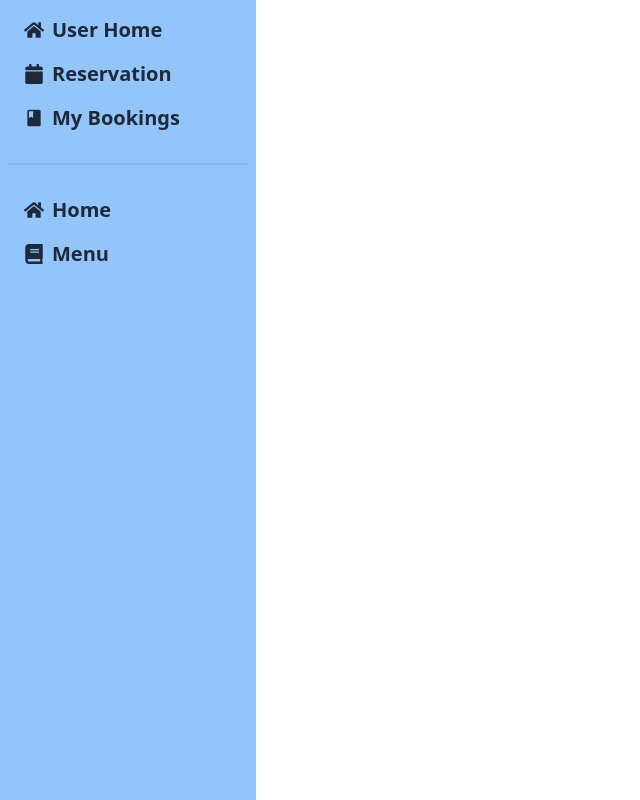
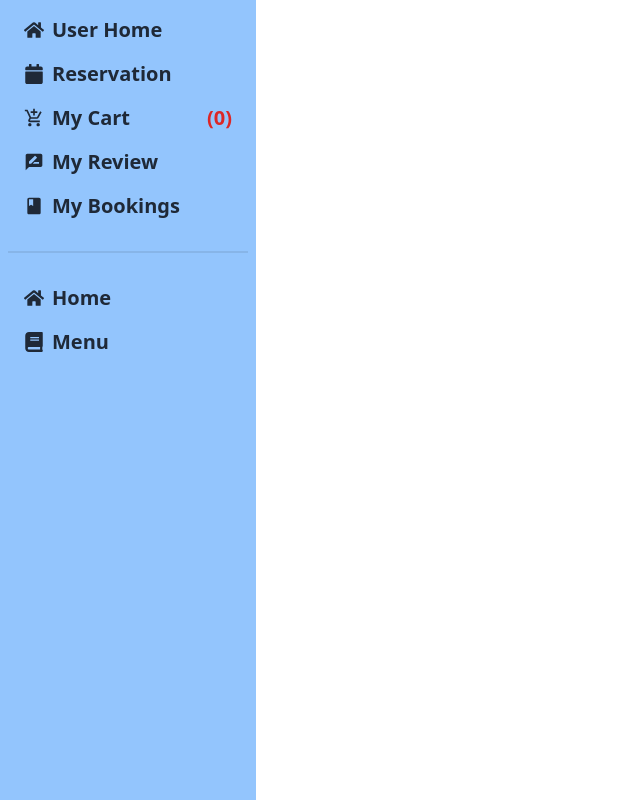
Before and after one commit to devmashum/bistro-boss, a React (Vite) app: page /dashboard in a window 1280 px wide. Shown: the whole page, without its empty margins (0-640 px from the left). Built offline with nearby package versions, Linux system fonts and the light colour scheme; no server answers.

Commit message:
new commit

```diff
--- a/src/Layout/Dashboard.jsx
+++ b/src/Layout/Dashboard.jsx
@@ -17,7 +17,11 @@ const Dashboard = () => {
                         <FaCalendar></FaCalendar>
                         Reservation</NavLink></li>
 
+                    <li><NavLink to={'/dashboard/cart'}><MdAddShoppingCart />My Cart <span className='text-red-600'>({user.length})</span></NavLink></li>
 
+                    <li><NavLink to={'/dashboard/review'}>
+                        <MdRateReview></MdRateReview>
+                        My Review</NavLink></li>
 
                     <li><NavLink to={'/dashboard/bookings'}>
                         <MdBook></MdBook>
```
